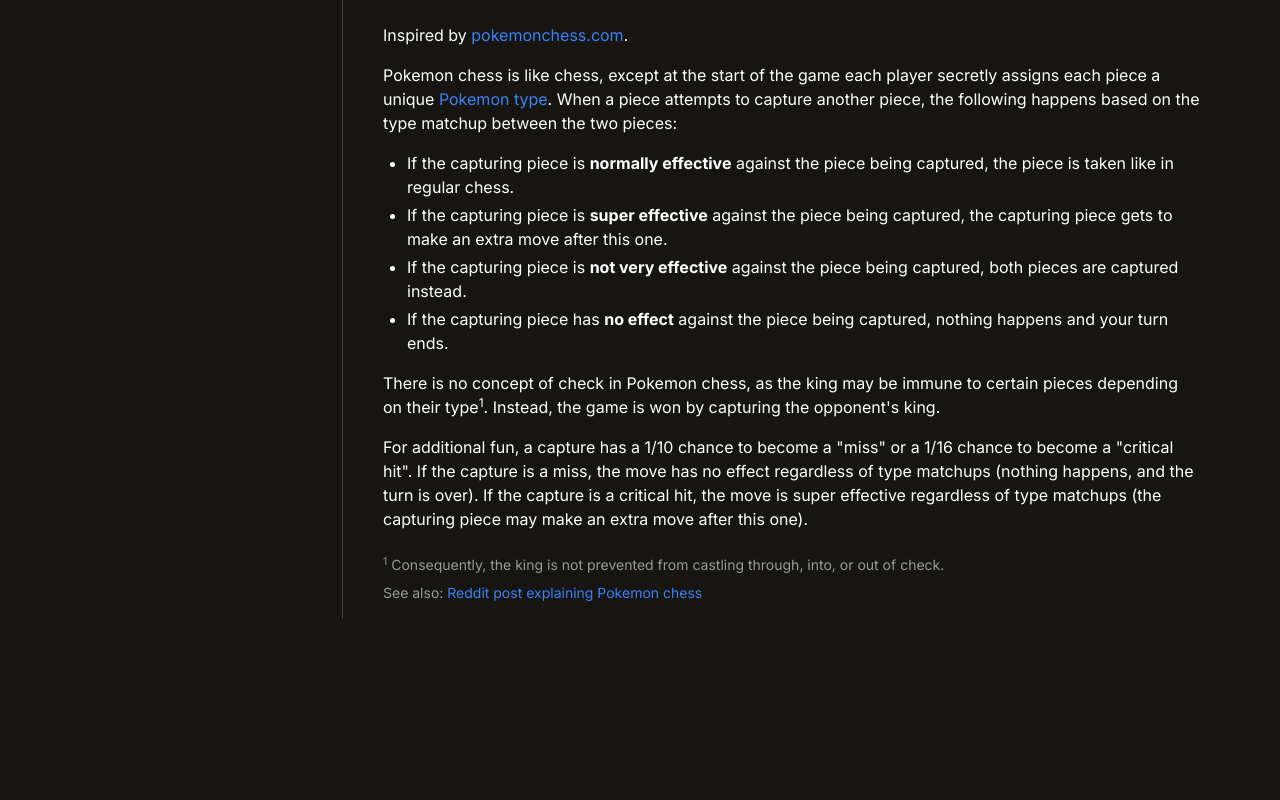
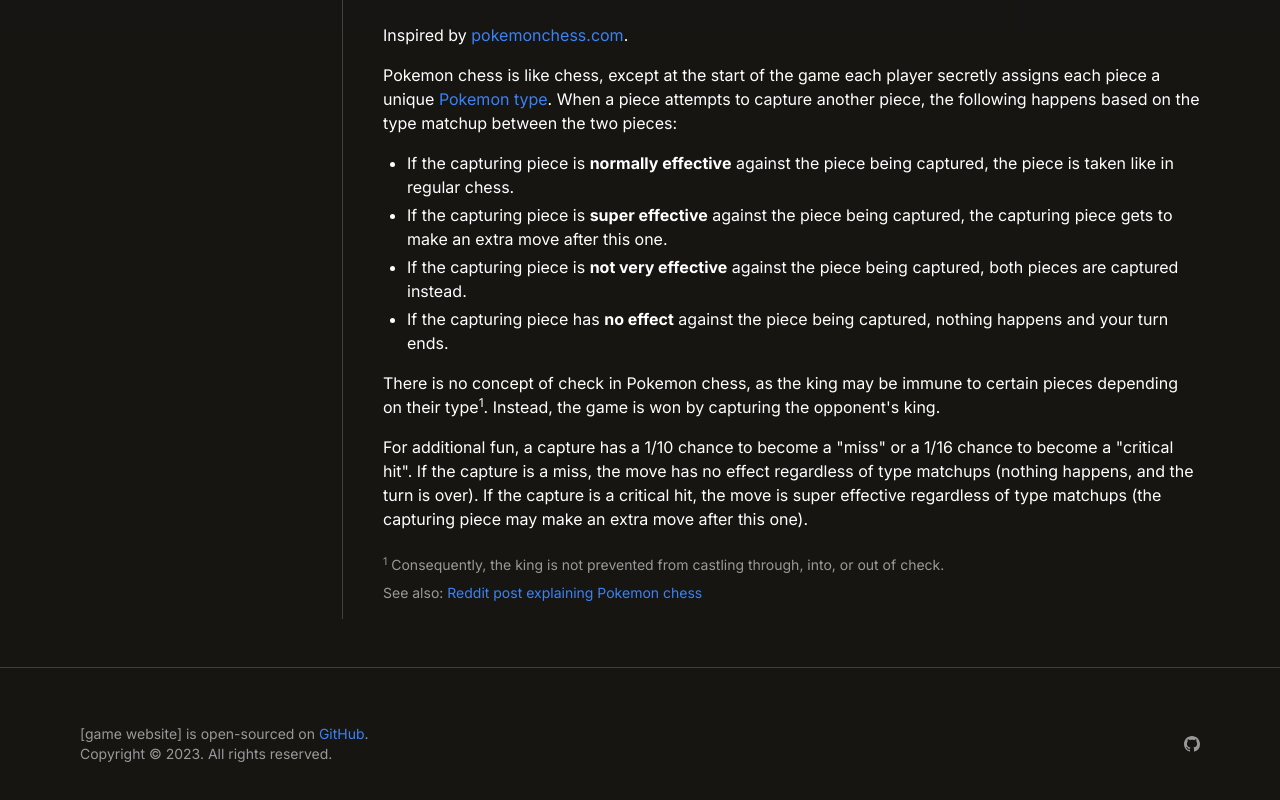
Before and after one commit to SVWEFSBRWHWBCOTSEID/SVWEFSBRWHWBCOTSEID.github.io, a Next.js app: page /rules in a window 1280 px wide. Shown: the part 763-1563 px from the top of the page. Before the commit the page ends 1430 px from the top, so only its background shows below. Built offline with nearby package versions, Linux system fonts and the light colour scheme.

Commit message:
Add footer to info pages, fix links

```diff
--- /dev/null
+++ b/app/(info)/layout.tsx
@@ -0,0 +1,12 @@
+import {ReactNode} from 'react';
+import Footer from '../../components/Footer';
+
+
+export default function Layout(props: {children: ReactNode}) {
+    return (
+        <>
+            {props.children}
+            <Footer />
+        </>
+    )
+}
--- a/app/rules/page.tsx
+++ b/app/(info)/rules/page.tsx
@@ -1,6 +1,6 @@
-import StickySidebar from '../../components/StickySidebar';
 import {Metadata} from 'next';
-import SectionHeader from '../../components/SectionHeader';
+import StickySidebar from '../../../components/StickySidebar';
+import SectionHeader from '../../../components/SectionHeader';
 
 
 export const metadata: Metadata = {
--- a/components/Footer.tsx
+++ b/components/Footer.tsx
@@ -6,11 +6,11 @@
         <footer className="pt-14 pb-16 border-t border-gray-100 dark:border-zinc-700">
             <div className="container text-secondary dark:text-secondary-dark text-sm flex justify-between">
                 <p>
-                    [game website] is open-sourced on GitHub.
+                    [game website] is open-sourced on <a href="https://github.com/SVWEFSBRWHWBCOTSEID/game-website" rel="noopener noreferrer" className="text-blue-500 hover:underline">GitHub</a>.
                     <br />
                     Copyright © 2023. All rights reserved.
                 </p>
-                <a href="https://github.com/gunnsec/gunn-launchpad" target="_blank" rel="noopener noreferrer" className="text-base">
+                <a href="https://github.com/SVWEFSBRWHWBCOTSEID/game-website" target="_blank" rel="noopener noreferrer" className="text-base">
                     <BsGithub className="my-auto h-full" />
                 </a>
             </div>
```
